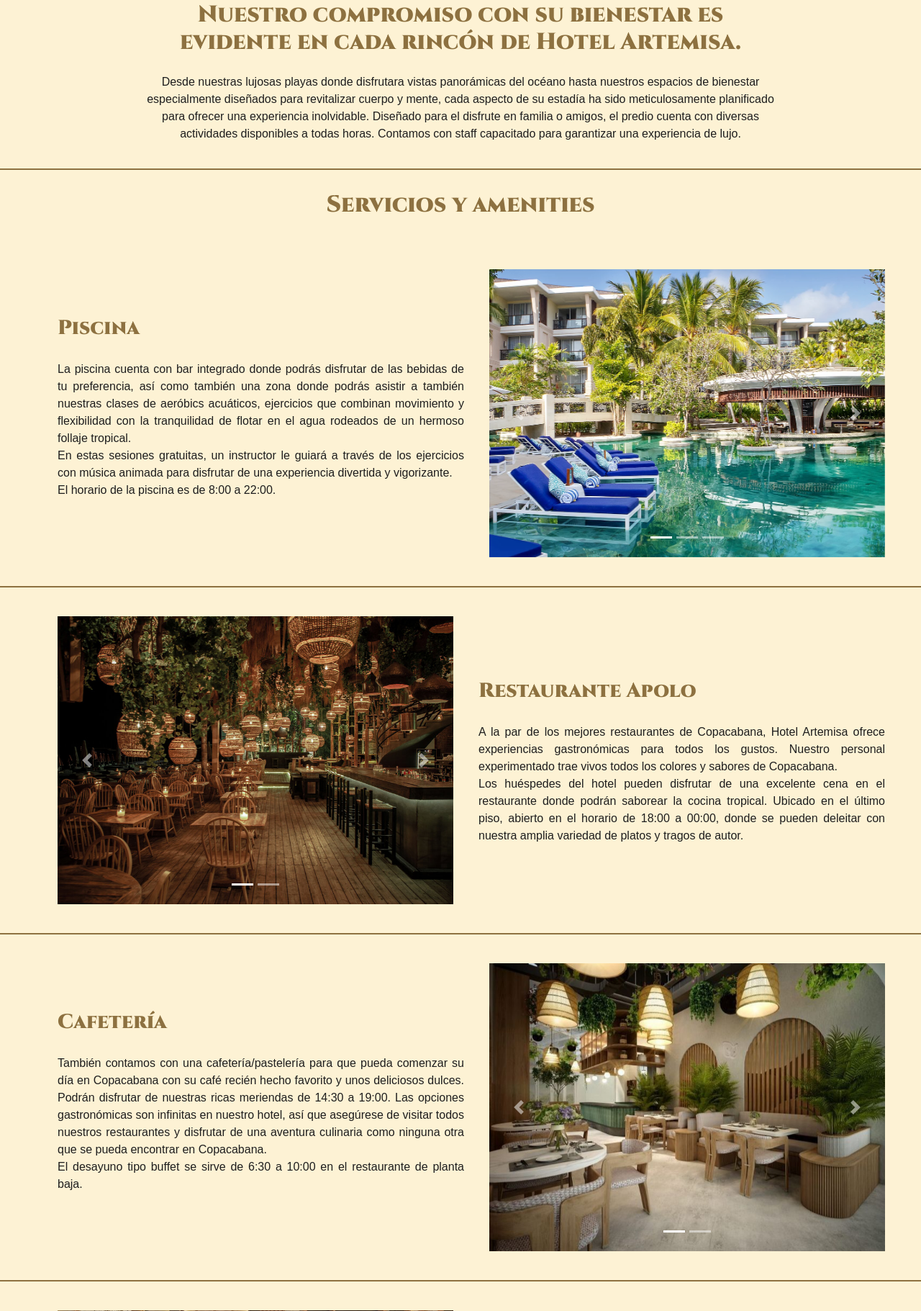
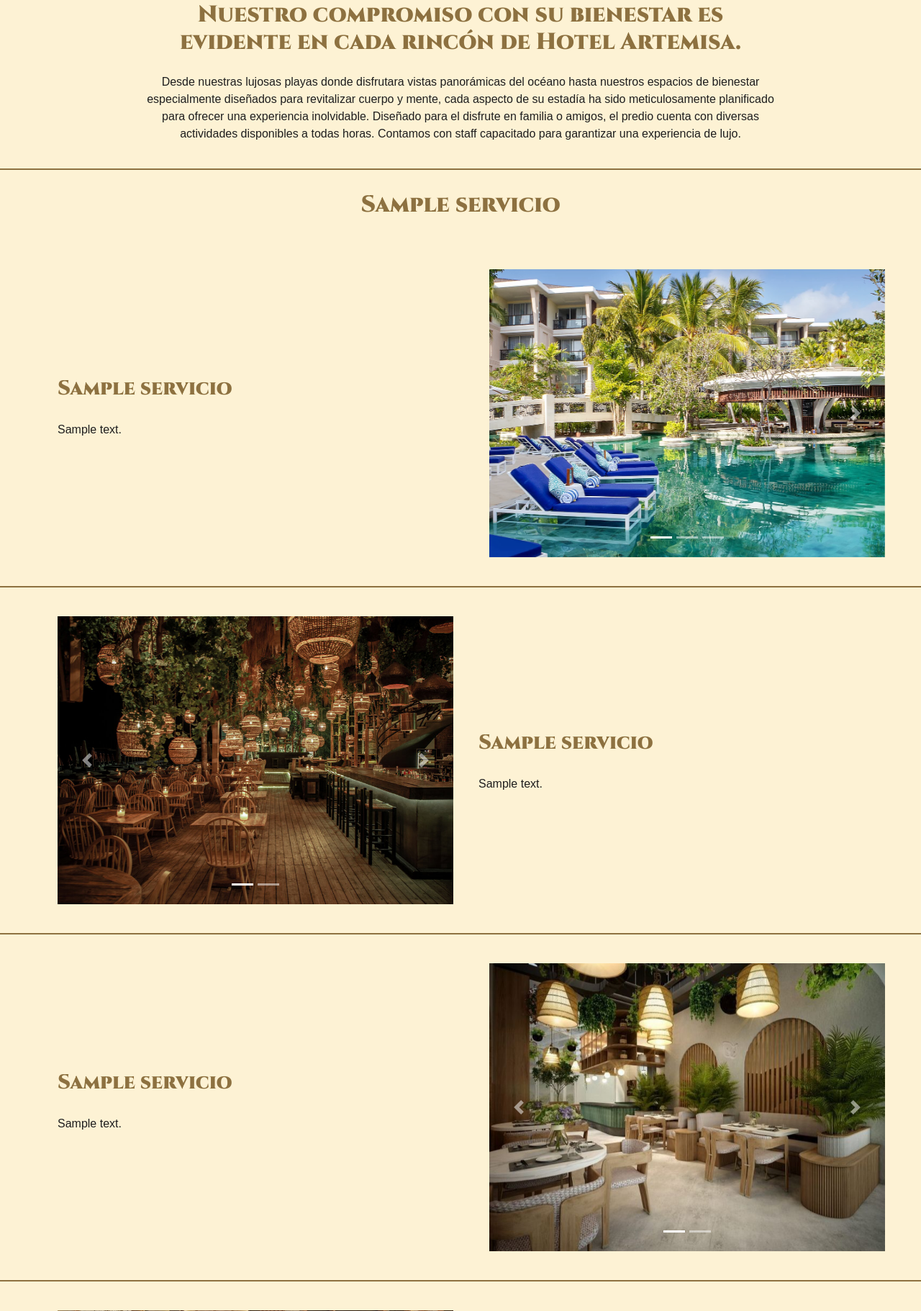
Before and after one commit to DarioValeriano/Artemisa-Hotel-TP-IDS, a Flask app: template FrontEnd/templates/servicios.html in a window 1280 px wide. Shown: the part 497-2318 px from the top of the page at 72% size. Run offline with Flask 3, Linux system fonts and the light colour scheme; the template is opened without the code that fills it: most values are stand-ins (such as "Sample title", 1, 10 or a date in 2020); some libraries are stand-ins or nearby versions.

Commit message:
Finalizacion del servicios.html con el uso de la informacion proveida por la base de datos ID:6657fb099b8460d67de9787e ID:6657ea61ec3538097230b8d4

```diff
--- a/FrontEnd/templates/servicios.html
+++ b/FrontEnd/templates/servicios.html
@@ -18,18 +18,12 @@
 
 <hr class="divider">
 
-<h2 class="titulo_presentacion"> Servicios y amenities</h2>
+<h2 class="titulo_presentacion"> {{servicios[0].nombre_servicio}}</h2>
 
 <div class="contenedor_servicios">
     <div class="caja_servicio_izquierda">
-        <h3 class="nombre_servicio_izquierda">Piscina</h3>
-        <p class="texto_servicio_izquierda">La piscina cuenta con bar integrado donde podrás disfrutar
-            de las bebidas de tu preferencia, así como también una zona donde podrás asistir a también nuestras
-            clases de aeróbics acuáticos, ejercicios que combinan movimiento y flexibilidad con la tranquilidad
-            de flotar en el agua rodeados de un hermoso follaje tropical. <br>
-            En estas sesiones gratuitas, un instructor le guiará a través de los ejercicios con música animada para
-            disfrutar de una experiencia divertida y vigorizante.<br>
-            El horario de la piscina es de 8:00 a 22:00.
+        <h3 class="nombre_servicio_izquierda">{{servicios[1].nombre_servicio}}</h3>
+        <p class="texto_servicio_izquierda">{{servicios[1].descripcion_servicio}}
         </p>
     </div>
     <div class="caja_servicio_derecha">
@@ -50,13 +44,8 @@
         {% endwith %}
     </div>
     <div class="caja_servicio_derecha">
-        <h3 class="nombre_servicio_derecha">Restaurante Apolo</h3>
-        <p class="texto_servicio_derecha">A la par de los mejores restaurantes de Copacabana, Hotel Artemisa
-            ofrece experiencias gastronómicas para todos los gustos. Nuestro personal experimentado trae vivos todos
-            los colores y sabores de Copacabana.<br> Los huéspedes del hotel pueden disfrutar de una excelente cena en el
-            restaurante donde podrán saborear la cocina tropical.
-            Ubicado en el último piso, abierto en el horario de 18:00 a 00:00,
-            donde se pueden deleitar con nuestra amplia variedad de platos y tragos de autor.
+        <h3 class="nombre_servicio_derecha">{{servicios[2].nombre_servicio}}</h3>
+        <p class="texto_servicio_derecha">{{servicios[2].descripcion_servicio}}
         </p>
     </div>
 </div>
@@ -65,14 +54,8 @@
 
 <div class="contenedor_servicios">
     <div class="caja_servicio_izquierda ">
-        <h3 class="nombre_servicio_izquierda">Cafetería</h3>
-        <p class= "texto_servicio_izquierda">También contamos con una cafetería/pastelería para que pueda
-            comenzar su día en Copacabana con su café recién hecho favorito y unos deliciosos dulces.
-            Podrán disfrutar de nuestras ricas meriendas de 14:30 a 19:00.
-            Las opciones gastronómicas son infinitas en nuestro hotel, así que asegúrese de visitar todos
-            nuestros restaurantes y disfrutar de una aventura
-            culinaria como ninguna otra que se pueda encontrar en Copacabana.<br>
-            El desayuno tipo buffet se sirve de 6:30 a 10:00 en el restaurante de planta baja.
+        <h3 class="nombre_servicio_izquierda">{{servicios[3].nombre_servicio}}</h3>
+        <p class= "texto_servicio_izquierda">{{servicios[3].descripcion_servicio}}
         </p>
     </div>
     <div class="caja_servicio_derecha">
@@ -93,11 +76,8 @@
         {% endwith %}
     </div>
     <div class="caja_servicio_derecha">
-        <h3 class="nombre_servicio_derecha">Servicio de spa</h3>
-        <p class="texto_servicio_derecha" > Tanto en el hotel como en la isla privada contamos con servicio de Spa,
-            donde se ofrece una experiencia sensorial incomparable,
-            desde tratamientos faciales rejuvenecedores hasta masajes relajantes realizados por expertos terapeutas.
-            Sumérgete en nuestras piscinas climatizadas, sauna y jacuzzi, y déjate llevar por la armonía y el lujo en cada momento.
+        <h3 class="nombre_servicio_derecha">{{servicios[4].nombre_servicio}}</h3>
+        <p class="texto_servicio_derecha" > {{servicios[4].descripcion_servicio}}
         </p>
     </div>
 </div>
@@ -106,12 +86,8 @@
 
 <div class="contenedor_servicios">
     <div class="caja_servicio_izquierda ">
-        <h3 class="nombre_servicio_izquierda">Flamingo Island </h3>
-        <p class= "texto_servicio_izquierda"> Explore las playas cercanas Flamingo Beach y Wind Creek, solo para adultos.
-            En minutos, el taxi acuático de nuestro hotel lo llevará a nuestra isla privada de 40 acres,
-            donde los flamencos deambulan libremente y le esperan tratamientos relajantes en nuestro Spa.
-            <br>Y, con la gran variedad de restaurantes y bares que sirven de todo, desde cócteles
-            artesanales hasta filetes auténticos, la experiencia gastronómica perfecta nunca está lejos.
+        <h3 class="nombre_servicio_izquierda">{{servicios[5].nombre_servicio}}</h3>
+        <p class= "texto_servicio_izquierda"> {{servicios[5].descripcion_servicio}}
         </p>
     </div>
     <div class="caja_servicio_derecha">
@@ -132,11 +108,8 @@
         {% endwith %}
     </div>
     <div class="caja_servicio_derecha">
-        <h3 class="nombre_servicio_derecha">Servicio pet-care </h3>
-        <p class="texto_servicio_derecha"> Con el servicio de guardería para mascotas puedes salir a explorar la ciudad
-            teniendo la seguridad de que tu amigo peludo estará recibiendo los mejores cuidados en nuestro hotel.<br>
-            También puedes disfrutar con tu mascota en las áreas de juego designadas para su entretenimiento, las mismas
-            se dividen en zona de gatitos y zona de perritos.
+        <h3 class="nombre_servicio_derecha">{{servicios[6].nombre_servicio}}</h3>
+        <p class="texto_servicio_derecha"> {{servicios[6].descripcion_servicio}}
         </p>
     </div>
 </div>
```
